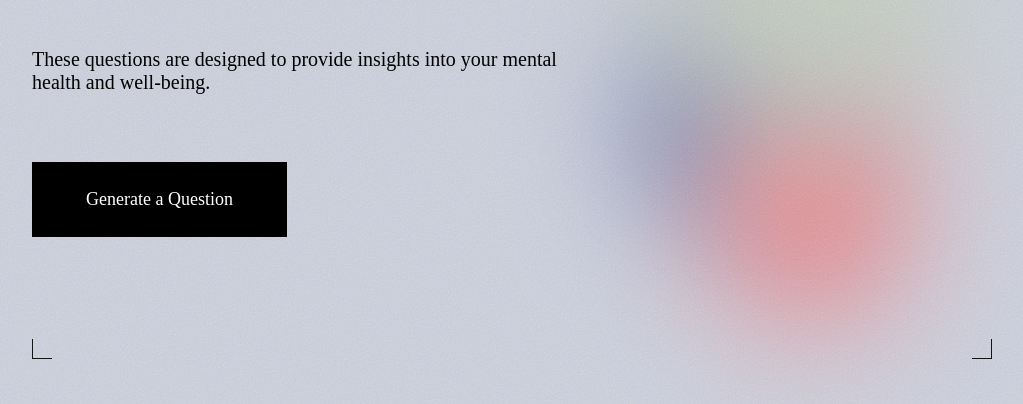
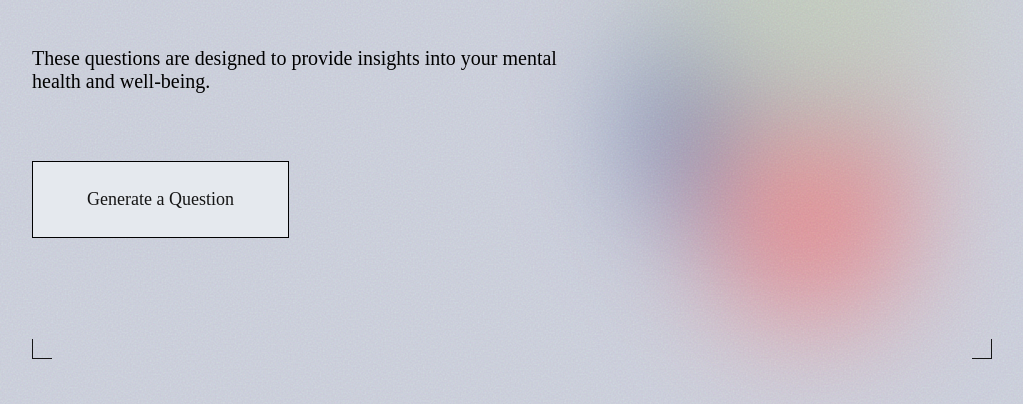
Before and after one commit to vladazachem/Codecademy_Question-of-the-Day, a plain HTML site: page index.html in a window 1280 px wide. In both pictures the pointer is over the button "Generate a Question". Shown: the part 311-715 px from the top of the page, without its empty margins (128-1151 px from the left). Drawn offline with Linux system fonts and the light colour scheme; a web font is replaced by a local one.

Commit message:
Add button:hover

```diff
--- a/style.css
+++ b/style.css
@@ -176,9 +176,15 @@ body::before {
   padding: 1.5em 3em;
   font-size: 18px;
   background-color: black;
-  border: black;
+  border: 1px solid #000000;
   color: var(--text-light);
   font-family: "Recoleta";
+}
+
+.button:hover {
+  background-color: #e5e9ee;
+  color: var(--text);
+  border-color: black;
 }
 
 
```
